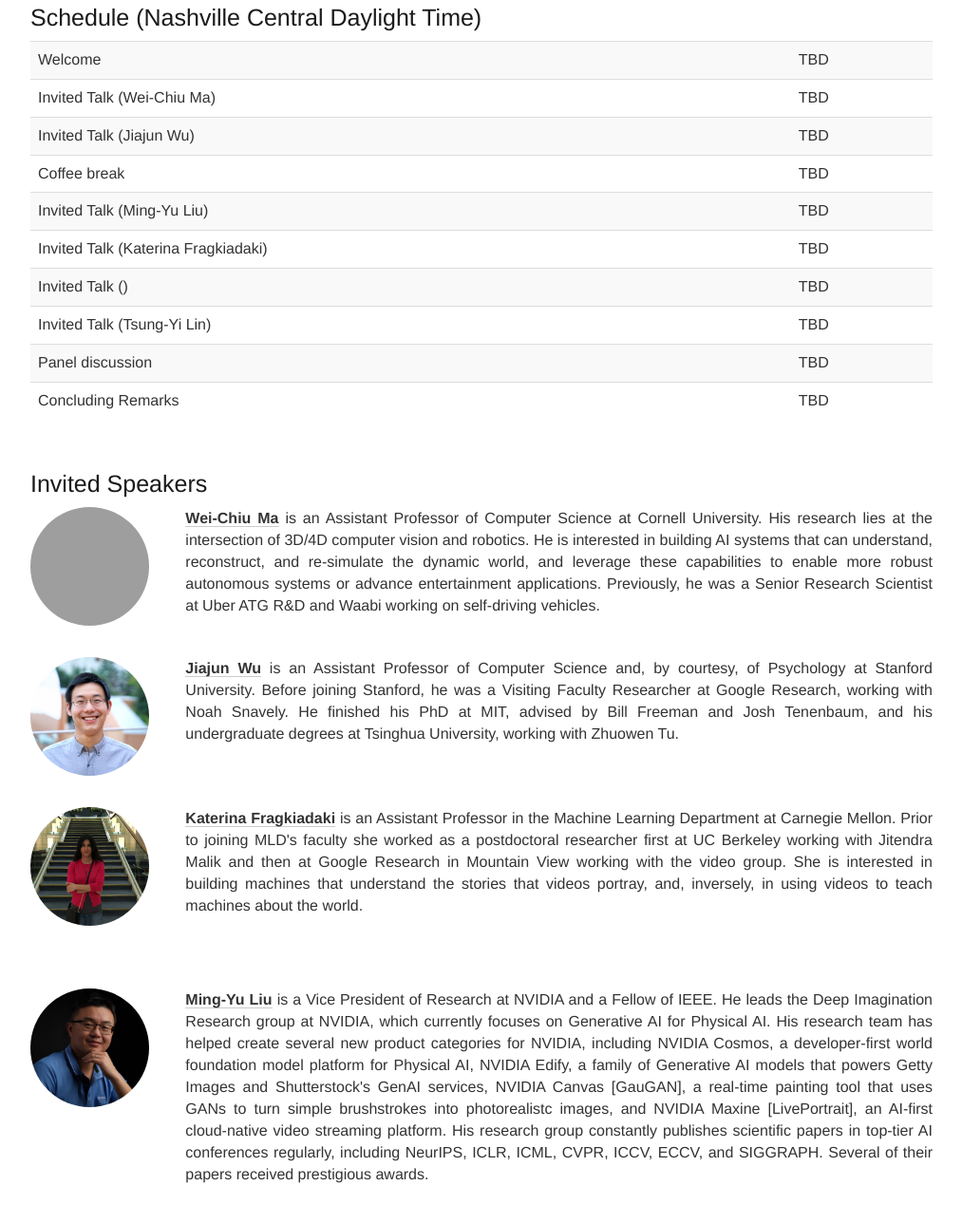
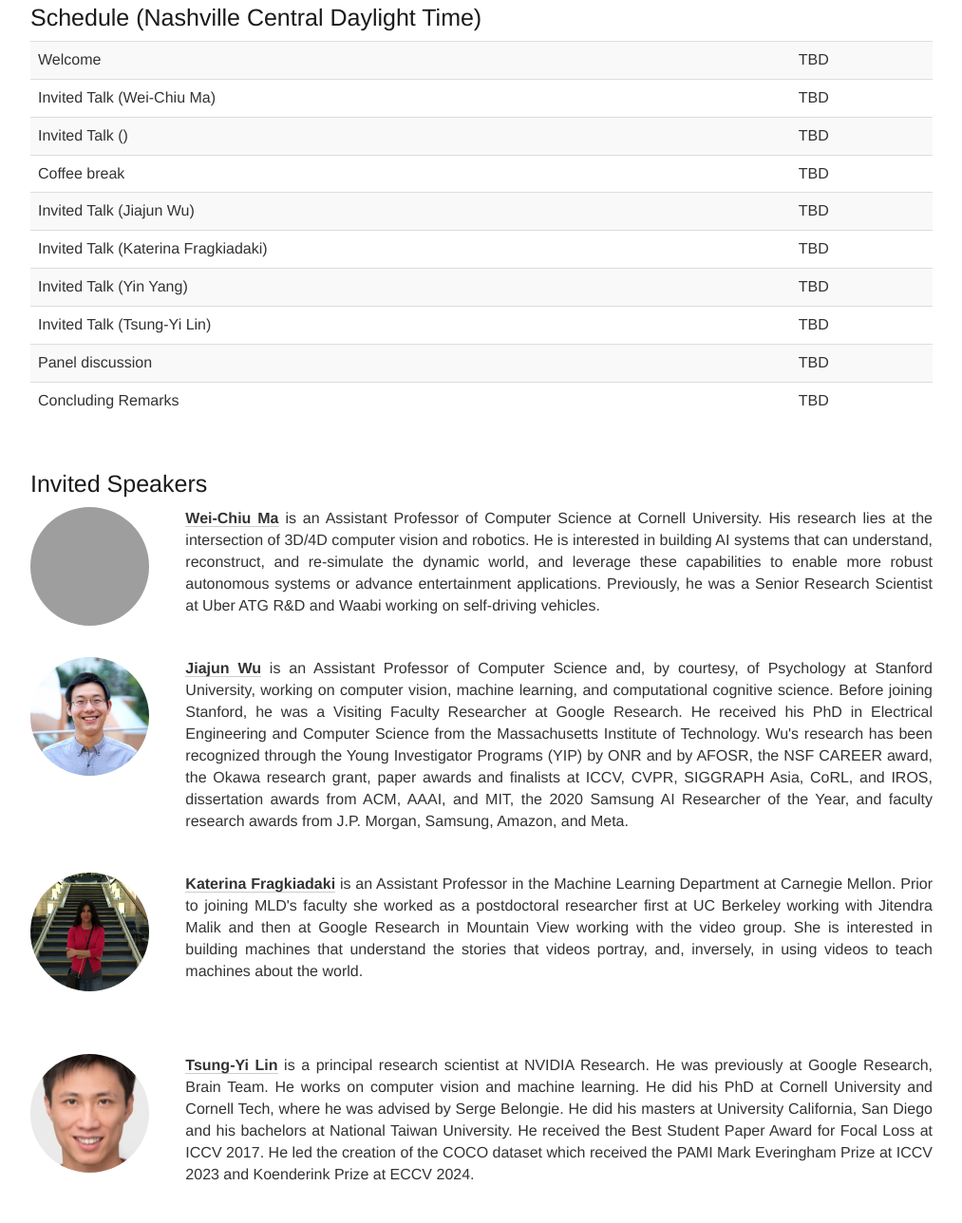
Before and after one commit to visionmeetphysics/visionmeetphysics.github.io, a plain HTML site: page index.html in a window 1280 px wide. Shown: the part 719-2007 px from the top of the page at 95% size, without its empty margins (133-1146 px from the left). Drawn offline with nearby package versions, Linux system fonts and the light colour scheme; some packages are replaced by stand-ins of ours; grey boxes are pictures that could not be loaded; a script that the page names is missing.

Commit message:
Update index.html

```diff
--- a/index.html
+++ b/index.html
@@ -343,7 +343,7 @@
           <td>TBD</td>
         </tr>
         <tr>
-          <td>Invited Talk (Jiajun Wu)</td>
+          <td>Invited Talk ()</td>
           <td>TBD</td>
         </tr>
         <tr>
@@ -351,7 +351,7 @@
           <td>TBD</td>
         </tr>
         <tr>
-          <td>Invited Talk (Ming-Yu Liu)</td>
+          <td>Invited Talk (Jiajun Wu)</td>
           <td>TBD</td>
         </tr>
         <tr>
@@ -360,7 +360,7 @@
         </tr>
 
         <tr>
-          <td>Invited Talk ()</td>
+          <td>Invited Talk (Yin Yang)</td>
           <td>TBD</td>
         </tr>
         <tr>
@@ -405,7 +405,7 @@
   </div>
   <div class="col-md-10">
     <p>
-      <b><a href="https://jiajunwu.com/">Jiajun Wu</a></b> is an Assistant Professor of Computer Science and, by courtesy, of Psychology at Stanford University. Before joining Stanford, he was a Visiting Faculty Researcher at Google Research, working with Noah Snavely. He finished his PhD at MIT, advised by Bill Freeman and Josh Tenenbaum, and his undergraduate degrees at Tsinghua University, working with Zhuowen Tu.
+      <b><a href="https://jiajunwu.com/">Jiajun Wu</a></b> is an Assistant Professor of Computer Science and, by courtesy, of Psychology at Stanford University, working on computer vision, machine learning, and computational cognitive science. Before joining Stanford, he was a Visiting Faculty Researcher at Google Research. He received his PhD in Electrical Engineering and Computer Science from the Massachusetts Institute of Technology. Wu's research has been recognized through the Young Investigator Programs (YIP) by ONR and by AFOSR, the NSF CAREER award, the Okawa research grant, paper awards and finalists at ICCV, CVPR, SIGGRAPH Asia, CoRL, and IROS, dissertation awards from ACM, AAAI, and MIT, the 2020 Samsung AI Researcher of the Year, and faculty research awards from J.P. Morgan, Samsung, Amazon, and Meta.
     </p>
   </div>
 </div>
@@ -426,18 +426,6 @@
 </div>
 <p><br /></p>
 
-<p><br /></p>
-<div class="row">
-  <div class="col-md-2">
-    <a href="https://mingyuliu.net/"><img class="people-pic" style="float:left;margin-right:50px;" src="static/img/people/mingyu_2023.jpeg" /></a>
-  </div>
-  <div class="col-md-10">
-    <p>
-      <b><a href="https://mingyuliu.net/">Ming-Yu Liu</a></b> is a Vice President of Research at NVIDIA and a Fellow of IEEE. He leads the Deep Imagination Research group at NVIDIA, which currently focuses on Generative AI for Physical AI. His research team has helped create several new product categories for NVIDIA, including NVIDIA Cosmos, a developer-first world foundation model platform for Physical AI, NVIDIA Edify, a family of Generative AI models that powers Getty Images and Shutterstock's GenAI services, NVIDIA Canvas [GauGAN], a real-time painting tool that uses GANs to turn simple brushstrokes into photorealistc images, and NVIDIA Maxine [LivePortrait], an AI-first cloud-native video streaming platform. His research group constantly publishes scientific papers in top-tier AI conferences regularly, including NeurIPS, ICLR, ICML, CVPR, ICCV, ECCV, and SIGGRAPH. Several of their papers received prestigious awards.
-    </p>
-  </div>
-</div>
-<p><br /></p>
 
 <p><br /></p>
 <div class="row">
@@ -454,7 +442,22 @@
 
 </div>
 
-<!-- <p><br /></p>
+<!--
+
+<p><br /></p>
+<div class="row">
+  <div class="col-md-2">
+    <a href="https://mingyuliu.net/"><img class="people-pic" style="float:left;margin-right:50px;" src="static/img/people/mingyu_2023.jpeg" /></a>
+  </div>
+  <div class="col-md-10">
+    <p>
+      <b><a href="https://mingyuliu.net/">Ming-Yu Liu</a></b> is a Vice President of Research at NVIDIA and a Fellow of IEEE. He leads the Deep Imagination Research group at NVIDIA, which currently focuses on Generative AI for Physical AI. His research team has helped create several new product categories for NVIDIA, including NVIDIA Cosmos, a developer-first world foundation model platform for Physical AI, NVIDIA Edify, a family of Generative AI models that powers Getty Images and Shutterstock's GenAI services, NVIDIA Canvas [GauGAN], a real-time painting tool that uses GANs to turn simple brushstrokes into photorealistc images, and NVIDIA Maxine [LivePortrait], an AI-first cloud-native video streaming platform. His research group constantly publishes scientific papers in top-tier AI conferences regularly, including NeurIPS, ICLR, ICML, CVPR, ICCV, ECCV, and SIGGRAPH. Several of their papers received prestigious awards.
+    </p>
+  </div>
+</div>
+<p><br /></p>
+
+<p><br /></p>
 <div class="row" id="speakers">
   <div class="col-xs-12">
     <h2>Panelists</h2>
```
